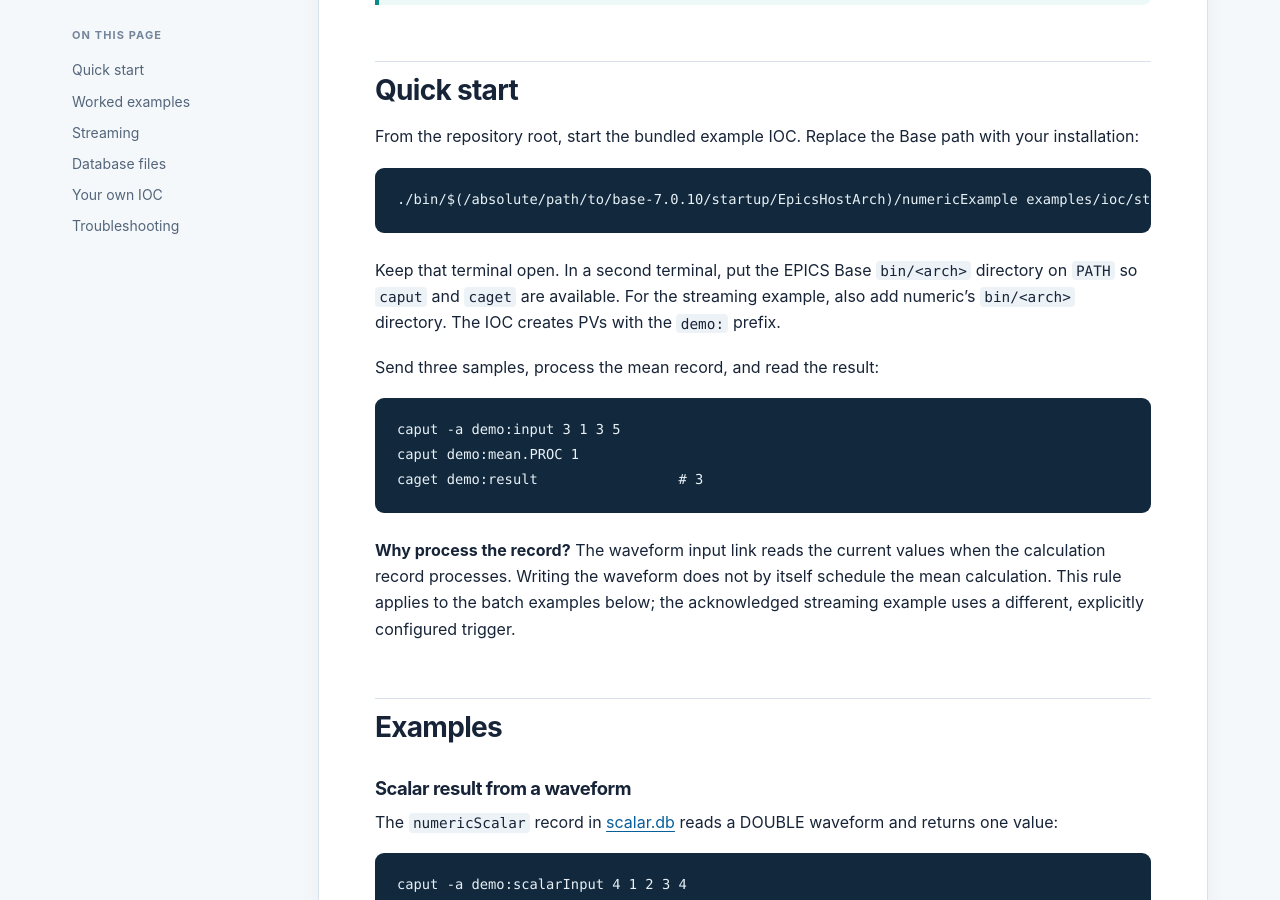
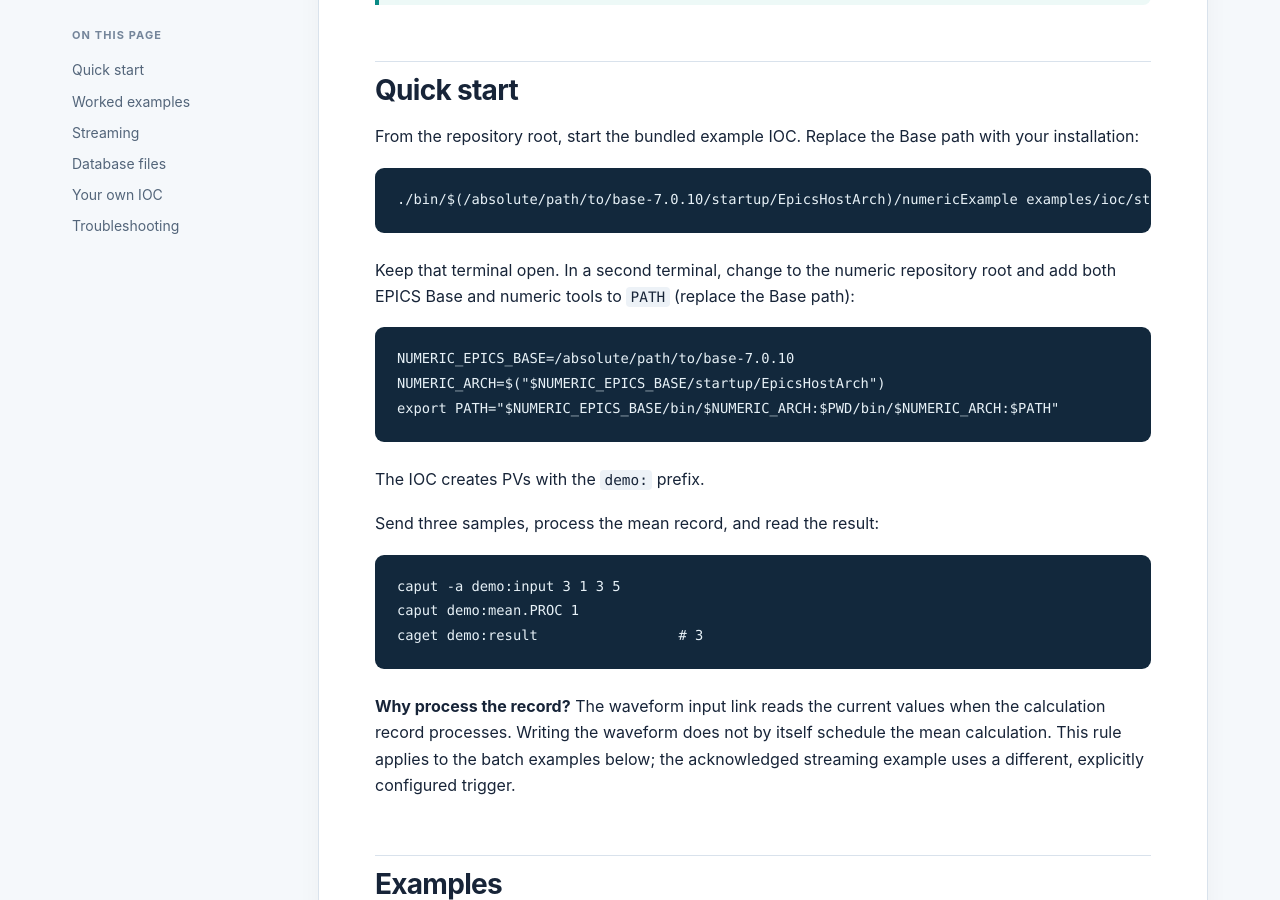
Before and after one commit to akared819/numeric, a Jekyll site: the page built from docs-site/index.md, in a window 1280 px wide and 900 px high, scrolled down 445 px. Built offline with Jekyll 4.4.1, drawn with Linux system fonts in a browser that asks for light colours.

Commit message:
Add copyable command-line setup to the guide

````diff
--- a/docs-site/index.md
+++ b/docs-site/index.md
@@ -21,7 +21,15 @@ From the repository root, start the bundled example IOC. Replace the Base path w
 ./bin/$(/absolute/path/to/base-7.0.10/startup/EpicsHostArch)/numericExample examples/ioc/st.cmd
 ```
 
-Keep that terminal open. In a second terminal, put the EPICS Base `bin/<arch>` directory on `PATH` so `caput` and `caget` are available. For the streaming example, also add numeric's `bin/<arch>` directory. The IOC creates PVs with the `demo:` prefix.
+Keep that terminal open. In a second terminal, change to the numeric repository root and add both EPICS Base and numeric tools to `PATH` (replace the Base path):
+
+```sh
+NUMERIC_EPICS_BASE=/absolute/path/to/base-7.0.10
+NUMERIC_ARCH=$("$NUMERIC_EPICS_BASE/startup/EpicsHostArch")
+export PATH="$NUMERIC_EPICS_BASE/bin/$NUMERIC_ARCH:$PWD/bin/$NUMERIC_ARCH:$PATH"
+```
+
+The IOC creates PVs with the `demo:` prefix.
 
 Send three samples, process the mean record, and read the result:
 
````
Also changed, not shown: README.md.
